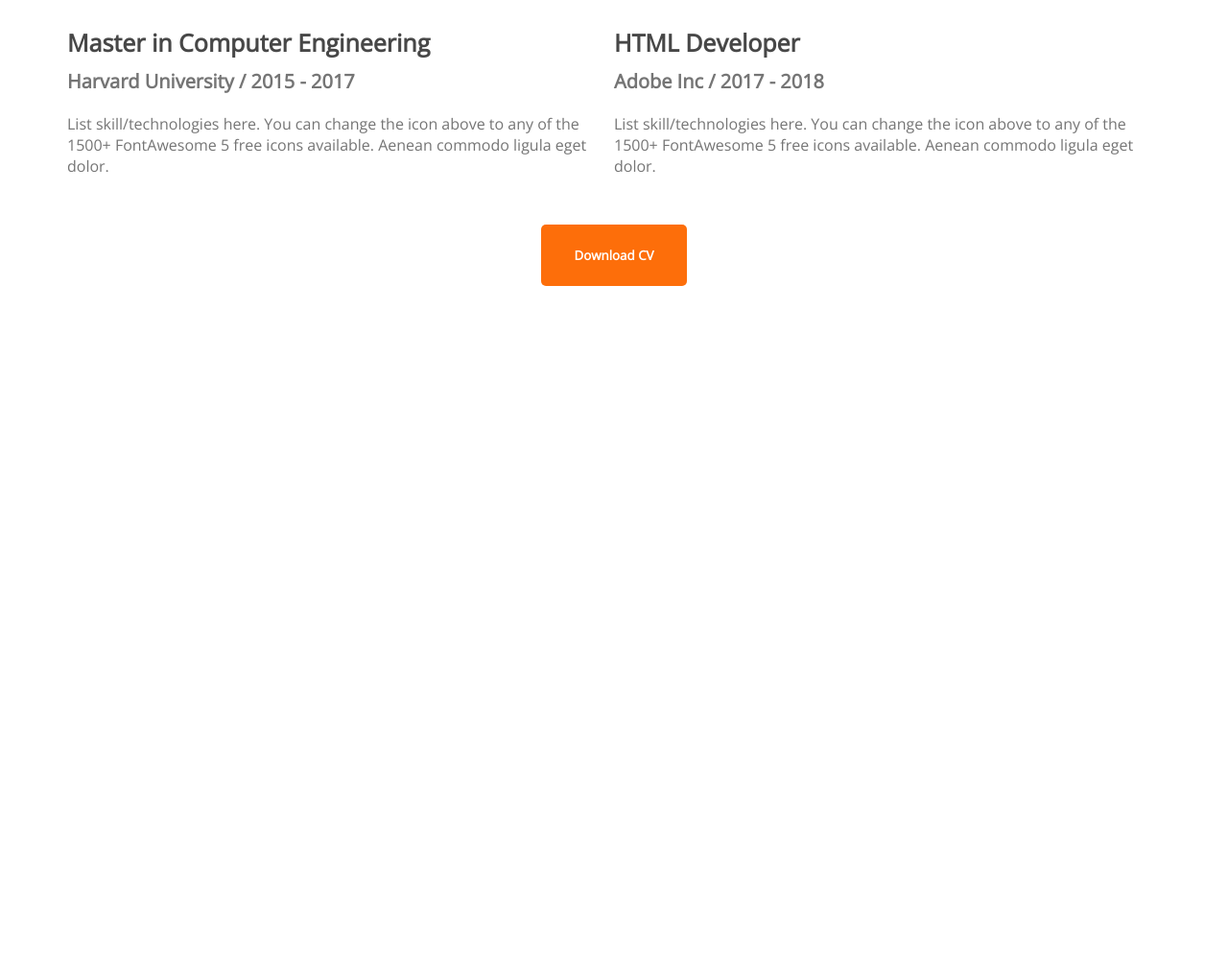
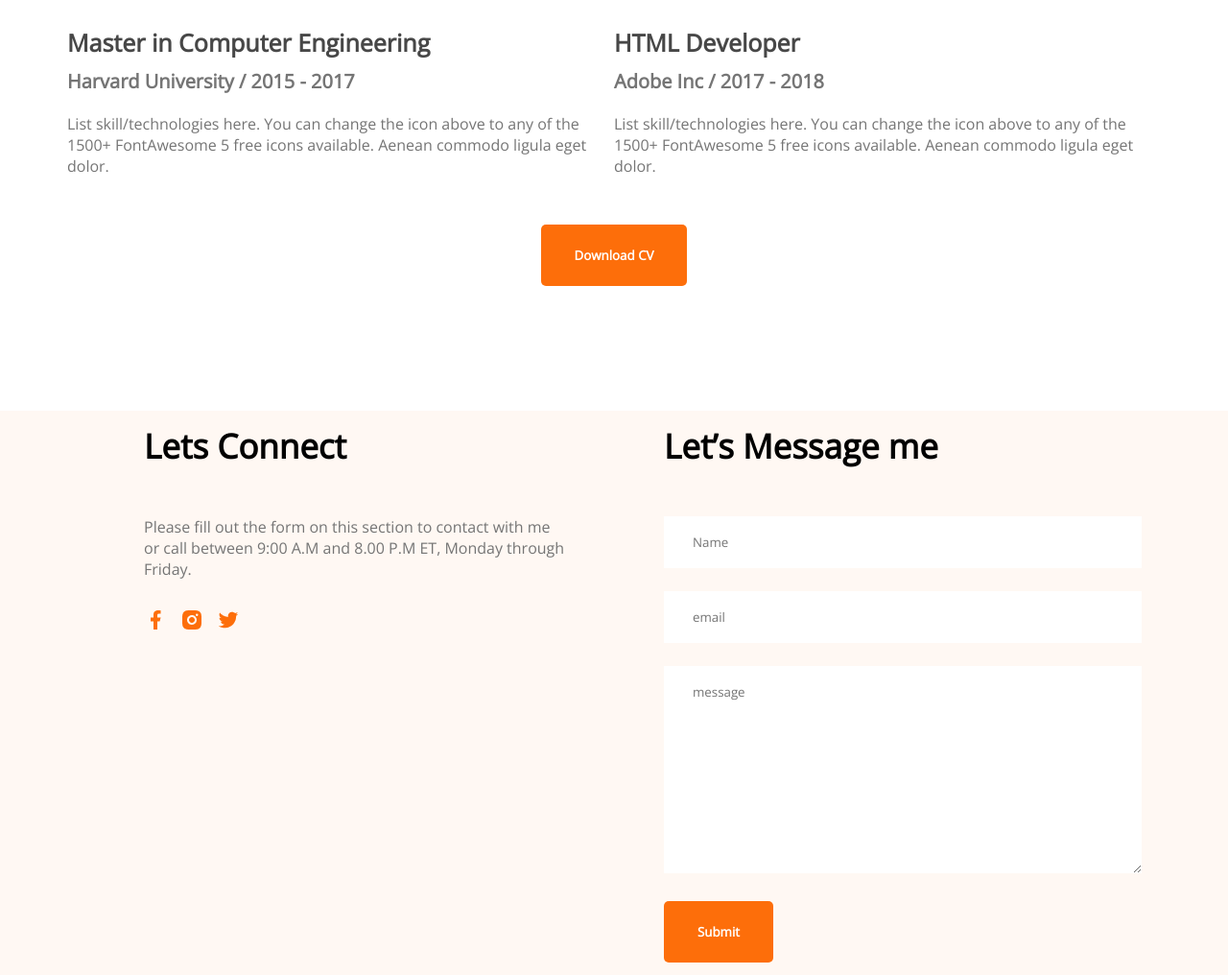
Before and after one commit to BFIbrahim/BF-Ibrahim-First-Portfolio, a plain HTML site: page index.html in a window 1280 px wide. Shown: the part 2735-3751 px from the top of the page at 96% size. Before the commit the page ends 3033 px from the top, so only its background shows below. Drawn offline with nearby package versions, Linux system fonts and the light colour scheme.

Commit message:
complete design

```diff
--- a/index.html
+++ b/index.html
@@ -152,6 +152,38 @@
                 <button class="btn-primary">Download CV</button>
             </div>
         </section>
+
     </main>
+
+    <footer>
+                <!-- contact Section -->
+                <section class="contact">
+                    <div>
+                        <h3 class="section-title">Lets Connect</h3>
+                        <p class="contact-description">Please fill out the form on this section to contact with me or call between 9:00 A.M and 8.00 P.M ET, Monday through Friday.</p>
+
+                        <a href="#">
+                            <img src="images/icons/facebook.png" alt="">
+                        </a>
+                        <a href="#">
+                            <img src="images/icons/insta.png" alt="">
+                        </a>
+                        <a href="#">
+                            <img src="images/icons/twitter.png">
+                        </a>
+                    </div>
+
+                    <div>
+                        <h3 class="section-title">Let’s Message me</h3>
+
+                        <form action="">
+                            <input type="text" placeholder="Name">
+                            <input type="email" placeholder="email">
+                            <textarea name="" id="" cols="30" rows="10" placeholder="message"></textarea>
+                            <input class="btn-primary" type="submit">
+                        </form>
+                    </div>
+                </section>
+    </footer>
 </body>
 </html>
--- a/styles/style.css
+++ b/styles/style.css
@@ -173,3 +173,29 @@ hr{
     text-align: center;
     margin-top: 50px;
 }
+
+
+.contact .section-title{
+    text-align: left;
+}
+.contact{
+    display: flex;
+    gap: 100px;
+    background: #FFF8F3;
+    padding: 13px 150px;
+}
+.contact input[type="text"], input[type="email"], textarea{
+    margin-bottom: 24px;
+    border: 0;
+    width: 100%;
+    padding: 18px 30px;
+}
+.contact a{
+    text-decoration: none;
+    margin-right: 10px;
+}
+
+.contact-description{
+    color: #757575;
+    margin-bottom: 30px;
+}
```
